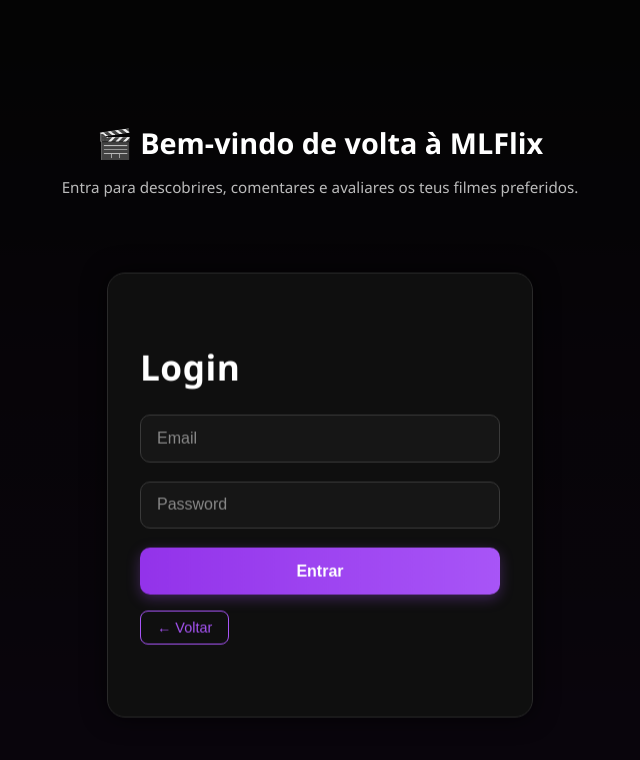
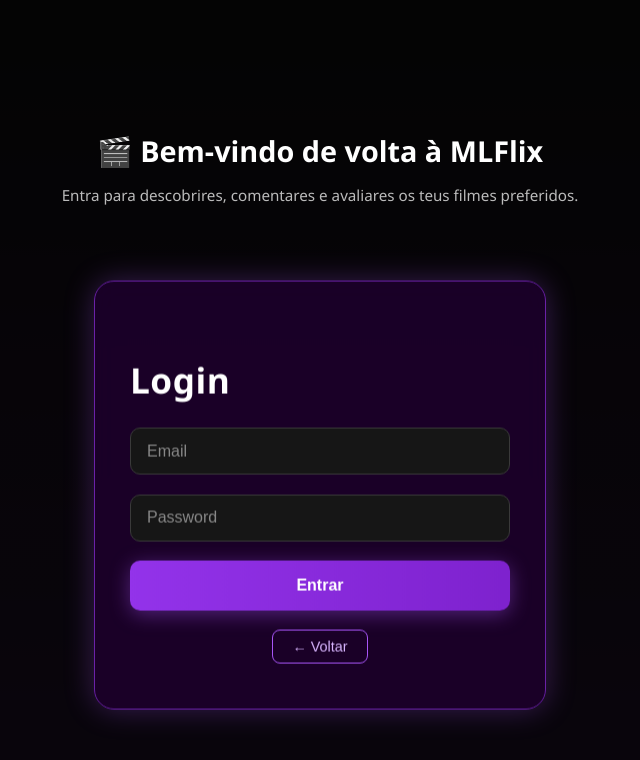
Before and after one commit to BaptistaZ/CP2-NoSQL-AO, a React (Create React App) app in the folder client/: page /login in a window 1280 px wide. Shown: the top 760 px of the page, without its empty margins (320-960 px from the left). Built offline with nearby package versions, Linux system fonts and the light colour scheme; no server answers.

Commit message:
Almost done, can be better

```diff
--- a/client/src/components/Navbar.js
+++ b/client/src/components/Navbar.js
@@ -1,5 +1,5 @@
 import React, { useEffect, useState, useContext } from "react";
-import { Link, useHistory } from "react-router-dom";
+import { Link, useHistory, useLocation } from "react-router-dom";
 import "../styles/Navbar.css";
 import { AuthContext } from "./AuthContext";
 
@@ -16,6 +16,7 @@
   const [genres, setGenres] = useState([]);
   const { user, logoutUser } = useContext(AuthContext);
   const [showDropdown, setShowDropdown] = useState(false);
+  const location = useLocation();
 
   useEffect(() => {
     setGenres([
@@ -61,6 +62,7 @@
         🎬 MLFlix
       </Link>
 
+      {!location.pathname.startsWith("/movies/") && (
         <div className="navbar-controls">
           <input
             type="text"
@@ -101,6 +103,7 @@
             </button>
           )}
         </div>
+      )}
 
       <div className="navbar-auth">
         {user ? (
--- a/client/src/pages/MovieDetail.js
+++ b/client/src/pages/MovieDetail.js
@@ -25,21 +25,25 @@
         setMovie(res.data);
         const ratings = res.data.ratings || [];
 
+        // Sempre lê o utilizador atual
+        const storedUserRaw = localStorage.getItem("user");
+        const parsedUser =
+          storedUserRaw && storedUserRaw !== "undefined"
+            ? JSON.parse(storedUserRaw)
+            : null;
+
+        setUser(parsedUser);
+        setUserRating(0); // reset sempre que muda
+
         if (ratings.length > 0) {
           const avg =
             ratings.reduce((sum, r) => sum + r.value, 0) / ratings.length;
           setAverageRating(avg.toFixed(1));
 
-          const storedUserRaw = localStorage.getItem("user");
-          const parsedUser =
-            storedUserRaw && storedUserRaw !== "undefined"
-              ? JSON.parse(storedUserRaw)
-              : null;
-
-          setUser(parsedUser);
-
-          const existing = ratings.find((r) => r.userId === parsedUser?.id);
-          if (existing) setUserRating(existing.value);
+          if (parsedUser) {
+            const existing = ratings.find((r) => r.userId === parsedUser.id);
+            if (existing) setUserRating(existing.value);
+          }
         }
       } catch (err) {
         console.error("Erro ao buscar detalhes:", err);
--- a/client/src/styles/Auth.css
+++ b/client/src/styles/Auth.css
@@ -21,16 +21,17 @@
 }
 
 .auth-card {
-  background: #0f0f0f;
-  border: 1px solid #2a2a2a;
-  border-radius: 18px;
-  padding: 2.5rem 2rem;
+  background: rgba(30, 0, 45, 0.85); /* fundo mais roxo e semi-transparente */
+  border: 1px solid #6b21a8;
+  border-radius: 20px;
+  padding: 2.8rem 2.2rem;
+  max-width: 380px;
   width: 100%;
-  max-width: 360px;
-  color: #f1f1f1;
-  box-shadow: 0 0 24px rgba(0, 0, 0, 0.7);
-  backdrop-filter: blur(8px);
+  color: #ffffff;
+  box-shadow: 0 0 30px rgba(168, 85, 247, 0.3);
+  backdrop-filter: blur(12px);
 }
+
 
 .auth-card h2 {
   font-size: 2.2rem;
@@ -69,17 +70,17 @@
 }
 
 .auth-card button[type="submit"] {
-  padding: 0.9rem;
-  background: linear-gradient(to right, #9333ea, #a855f7);
+  padding: 1rem;
+  background: linear-gradient(90deg, #9333ea 0%, #7e22ce 100%);
   border: none;
-  color: white;
-  font-weight: bold;
+  color: #fff;
+  font-weight: 600;
   border-radius: 10px;
-  cursor: pointer;
   font-size: 1rem;
-  transition: background 0.3s ease, transform 0.2s ease;
-  box-shadow: 0 4px 14px rgba(168, 85, 247, 0.3);
+  transition: all 0.3s ease;
+  box-shadow: 0 4px 20px rgba(168, 85, 247, 0.4);
 }
+
 
 .auth-card button[type="submit"]:hover {
   background: linear-gradient(to right, #a855f7, #9333ea);
@@ -95,19 +96,19 @@
 .auth-card .back-button {
   background: transparent;
   border: 1px solid #a855f7;
-  color: #a855f7;
+  color: #d8b4fe;
+  padding: 0.5rem 1.2rem;
+  border-radius: 8px;
   font-size: 0.9rem;
-  margin-top: 1rem;
-  padding: 0.5rem 1rem;
-  border-radius: 8px;
-  transition: all 0.3s ease;
+  transition: 0.3s;
   font-weight: 500;
+  margin: 1.2rem auto 0 auto; /* centraliza horizontalmente */
+  display: block;
 }
 
 .auth-card .back-button:hover {
-  background-color: rgba(168, 85, 247, 0.1);
+  background: rgba(168, 85, 247, 0.15);
   color: #fff;
-  border-color: #9333ea;
 }
 
 
```
Lines whose indentation alone changed are shown as unchanged.
